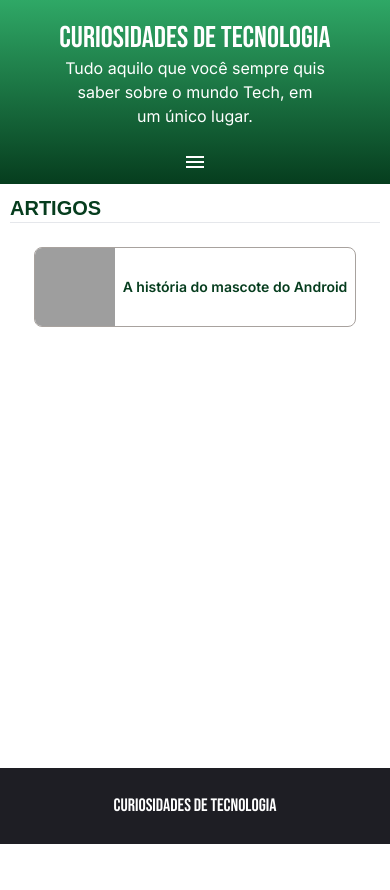
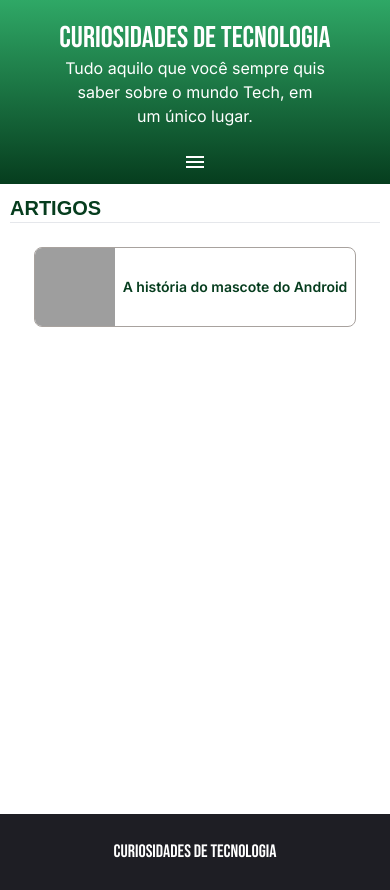
Before and after one commit to reuelsilva/projeto-blog, a Next.js app: page / in a window 390 px wide. Before the commit the page ends 844 px from the top, so only its background shows below. Built offline with nearby package versions, Linux system fonts and the light colour scheme; grey boxes are pictures that could not be loaded; a web font is replaced by a local one.

Commit message:
style: Adicionando padding para o breakpoint "sm" e definindo uma altura mínima para "<main>"

```diff
--- a/src/app/page.tsx
+++ b/src/app/page.tsx
@@ -3,7 +3,7 @@ import Card from "./components/Card";
 
 export default function Home() {
   return (
-    <main className="p-2.5 flex-1">
+    <main className="px-2.5 py-2.5 sm:px-16 sm:py-10 flex-1" style={{minHeight: "calc(100vh - 214px)"}}>
       <section>
         <h2 className={`text-xl font-bold text-green-600 ${anta.className}`}>ARTIGOS</h2>
         <hr className="border-gray-100" />
```
